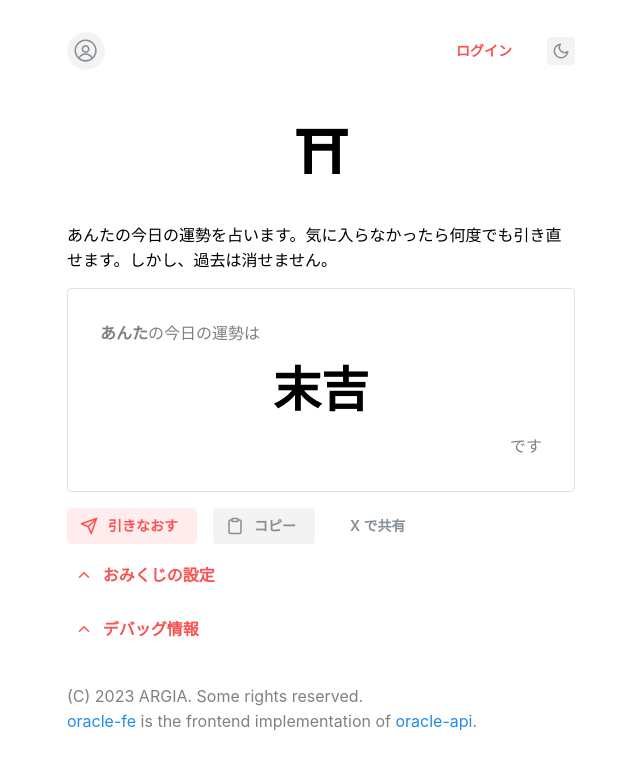
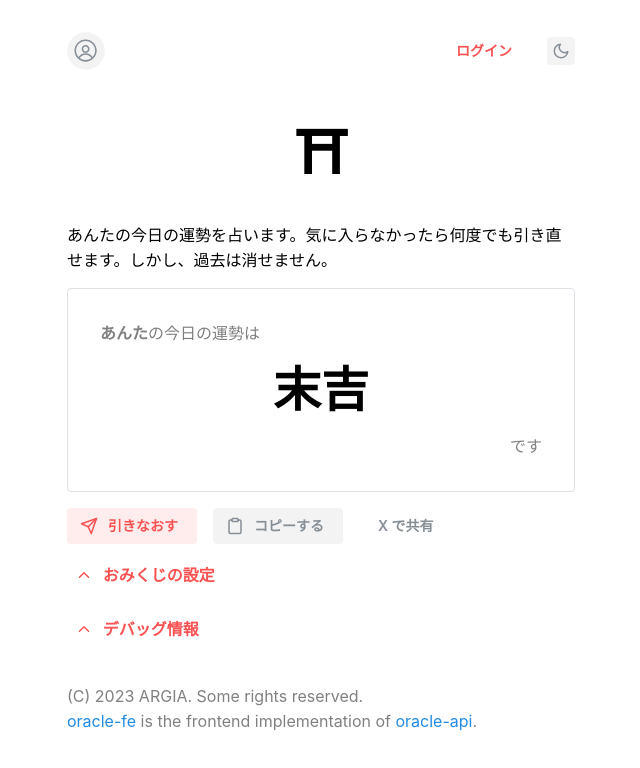
Before and after one commit to ARGI-BERRI/oracle-fe, a Next.js app: page / in a window 1280 px wide. Shown: the top 768 px of the page, without its empty margins (319-959 px from the left). Built offline with nearby package versions, Linux system fonts and the light colour scheme; no server answers.

Commit message:
feat(share): implement clipboard

```diff
--- a/app/components/main.tsx
+++ b/app/components/main.tsx
@@ -4,18 +4,32 @@ import styles from "./css/main.module.css";
 
 import { useEffect, useState } from "react";
 import { Button, Center, Group, Paper, Skeleton, Text, useMantineColorScheme } from "@mantine/core";
-import { Send, Clipboard } from "react-feather";
+import { Send, Clipboard, CheckCircle } from "react-feather";
 import { receive } from "@/app/lib/BuiltinOracle";
 import EntranceSection from "./EntranceSection";
 import ConfigSection from "./ConfigSection";
 
 export default function Main() {
   const [fate, setFate] = useState("");
+  const [isCopied, setIsCopied] = useState(false);
   const [config, setConfig] = useState<ConfigBody>({});
 
   // color theme
   const isDarkMode = useMantineColorScheme().colorScheme == "dark";
   const dimmedColor = isDarkMode ? "" : "grey";
+
+  function copyText() {
+    // Phase I: Clipboard
+    const text =
+      `${config.displayName ?? "あんた"}の今日の運命は「${config.useMarkdown ? `**${fate}**` : fate}」です\n` +
+      "#今日の御神託 #ENDROIT.NET\n" +
+      `${process.env.NEXT_PUBLIC_BASE_URL}\n`;
+    navigator.clipboard.writeText(text);
+
+    // Phase II: Button transition
+    setIsCopied(true);
+    setTimeout(() => setIsCopied(false), 2000);
+  }
 
   useEffect(() => {
     setFate(receive());
@@ -47,8 +61,13 @@ export default function Main() {
         <Button variant="light" color="red" leftSection={<Send size={18} />} onClick={() => setFate(receive())}>
           引きなおす
         </Button>
-        <Button variant="light" color="gray" leftSection={<Clipboard size={18} />}>
-          コピー
+        <Button
+          variant="light"
+          color="gray"
+          leftSection={isCopied ? <CheckCircle size={18} /> : <Clipboard size={18} />}
+          onClick={() => copyText()}
+        >
+          {isCopied ? "コピー完了" : "コピーする"}
         </Button>
         <Button variant="subtle" color="gray">
           X で共有
```
